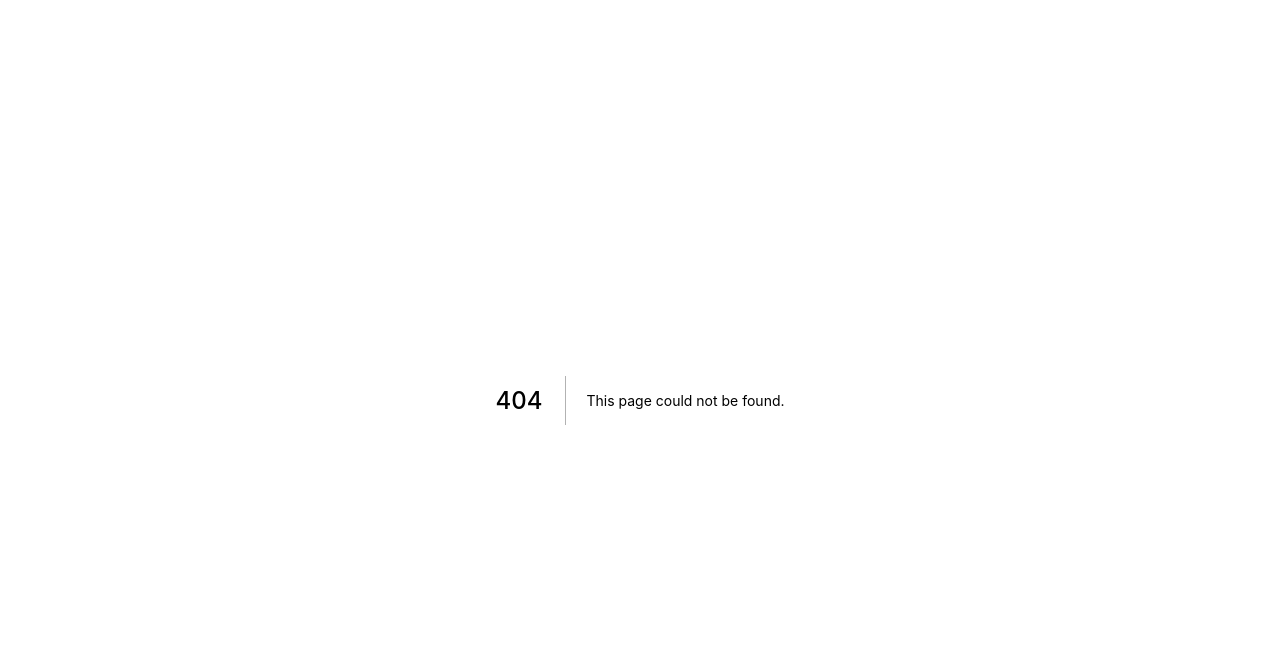
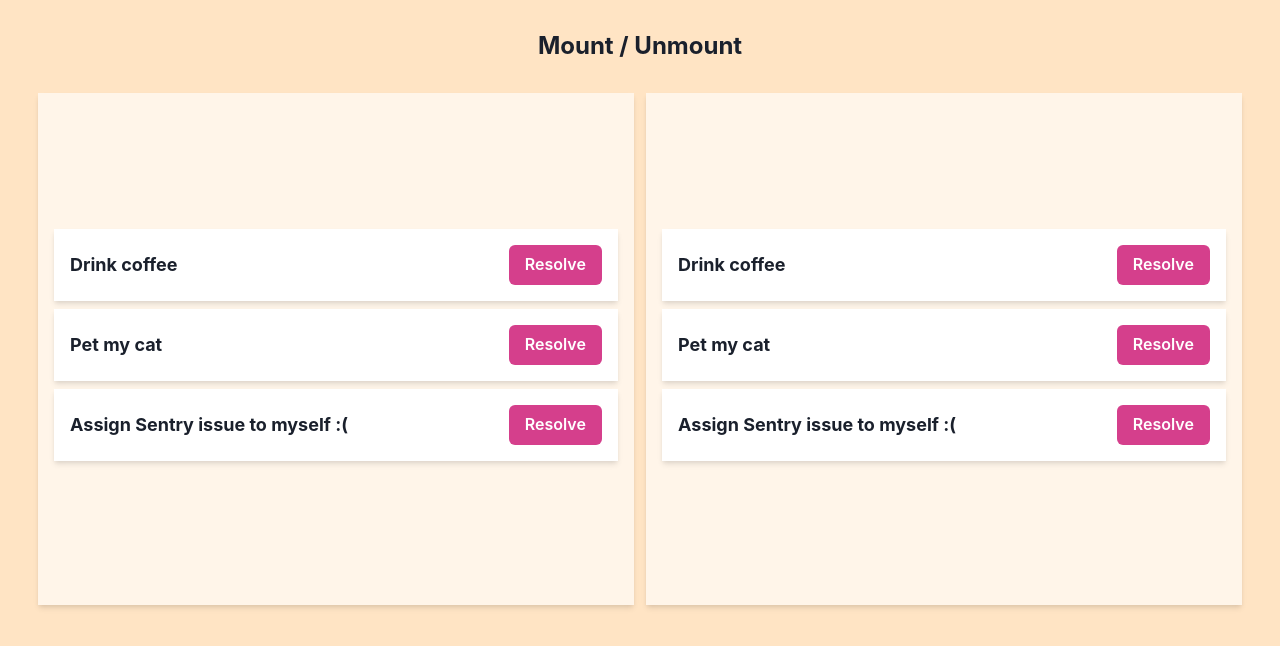
Before and after one commit to ju5td0m7m1nd/react-spring-example-mhtsai, a Next.js app: page /03 in a window 1280 px wide. Before the commit this address had no page. Shown: the top 646 px of the page. Built offline with nearby package versions, Linux system fonts and the light colour scheme.

Commit message:
feat: step03 mount / unmount

```diff
--- /dev/null
+++ b/pages/03.tsx
@@ -0,0 +1,76 @@
+import { Button, Flex, Heading } from '@chakra-ui/react';
+import React, { useCallback, useState } from 'react';
+import { animated, useTransition } from 'react-spring';
+import BeforeAfter from '../containers/BeforeAfter';
+
+
+function Before() {
+  const [tasks, setTasks] = useState<{id: number, name: string}[]>([{
+    id: 0,
+    name: "Drink coffee"
+  }, {
+    id: 1,
+    name: "Pet my cat"
+  }, {
+    id: 2,
+    name: "Assign Sentry issue to myself :("
+  }]);
+
+  return (
+    <>
+      {
+        tasks.map(task => <Flex w="full" key={task.id} shadow="md" p={4} bg="white" mb={2} alignItems="center">
+          <Heading fontSize="lg">{task.name}</Heading>
+          <Button onClick={() => setTasks(tasks.filter(t => t.id !== task.id))} ml="auto" colorScheme="pink">Resolve</Button>
+        </Flex>)
+      }
+    </>
+  )
+}
+
+function After() {
+  const [tasks, setTasks] = useState<{id: number, name: string}[]>([{
+    id: 0,
+    name: "Drink coffee"
+  }, {
+    id: 1,
+    name: "Pet my cat"
+  }, {
+    id: 2,
+    name: "Assign Sentry issue to myself :("
+  }]);
+
+  const transition = useTransition(tasks, {
+    trail: 1000 / tasks.length,
+    from: { opacity: 0, scale: 0 },
+    enter: { opacity: 1, scale: 1 },
+    leave: { opacity: 0, scale: 0 },
+  })
+
+  return (
+    <>
+    {
+      transition((style, item) => <animated.div style={{...style, width: '100%'}}>
+          <Flex w="full" key={item.id} shadow="md" p={4} bg="white" mb={2} alignItems="center">
+          <Heading fontSize="lg">{item.name}</Heading>
+          <Button onClick={() => setTasks(tasks.filter(t => t.id !== item.id))} ml="auto" colorScheme="pink">Resolve</Button>
+        </Flex>
+      </animated.div>)
+    }
+
+    </>
+  )
+}
+
+function Section03() {
+
+  return (
+    <BeforeAfter
+      before={<Before />}
+      after={<After />}
+      title="Mount / Unmount"
+    />
+  )
+}
+
+export default Section03
```
